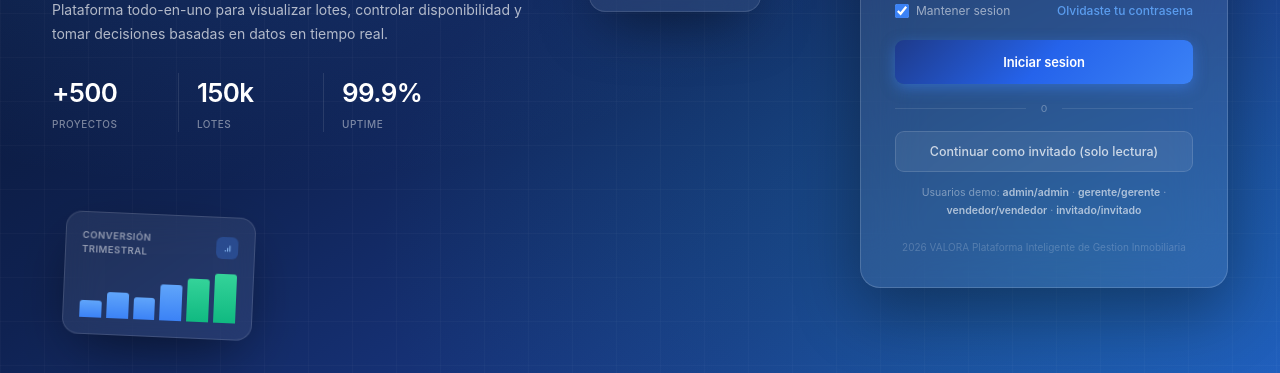
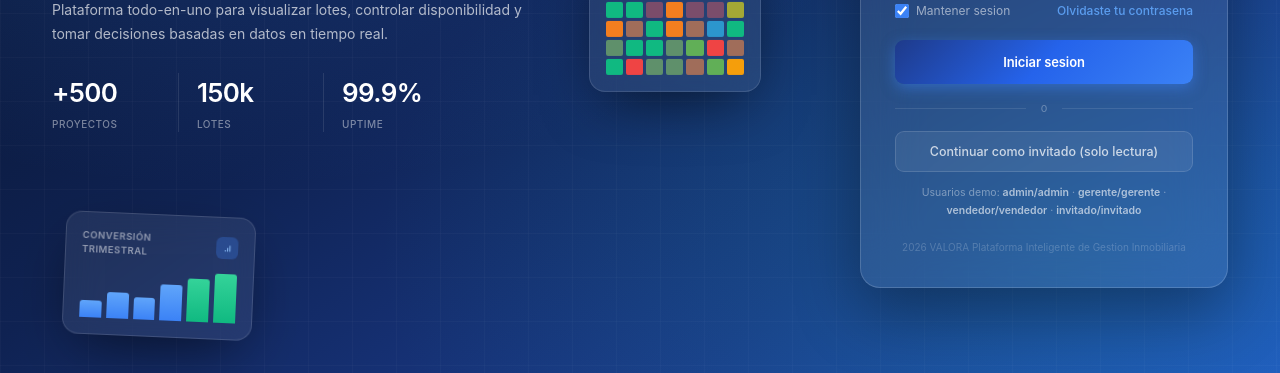
Before and after one commit to Alsaher43/Valora, a website built with Vite: page valora-pro/index.html in a window 1280 px wide. Shown: the part 427-800 px from the top of the page. Built offline with nearby package versions, Linux system fonts and the light colour scheme.

Commit message:
fix(css): grid-auto-rows en fc-grid para mostrar celdas correctamente

```diff
--- a/valora-pro/src/styles/main.css
+++ b/valora-pro/src/styles/main.css
@@ -1060,7 +1060,7 @@ tr.sel td { background: var(--ac-bg); }
 .fc-bar:nth-child(3) { animation-delay: .6s; } .fc-bar:nth-child(4) { animation-delay: .7s; }
 .fc-bar:nth-child(5) { animation-delay: .8s; } .fc-bar:nth-child(6) { animation-delay: .9s; }
 @keyframes bgrow { from { height: 0; } }
-.fc-grid { display: grid; grid-template-columns: repeat(7, 1fr); gap: 3px; }
+.fc-grid { display: grid; grid-template-columns: repeat(7, 1fr); grid-auto-rows: 16px; gap: 3px; }
 .fc-cell { border-radius: 2px; background: rgba(255,255,255,.1); transition: background .8s; }
 .fc-cell.g { background: #10b981; } .fc-cell.r { background: #ef4444; } .fc-cell.a { background: #f59e0b; } .fc-cell.b { background: #3b82f6; }
 .lcon { position: relative; z-index: 2; height: 100%; display: flex; flex-direction: column; padding: 28px 52px 24px; }
```
